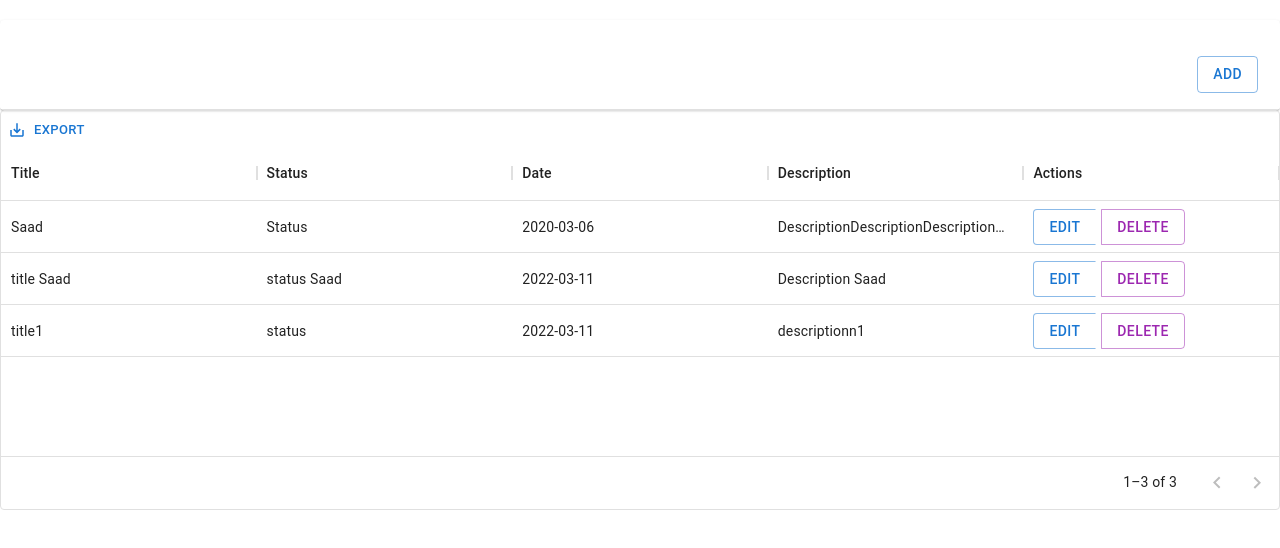
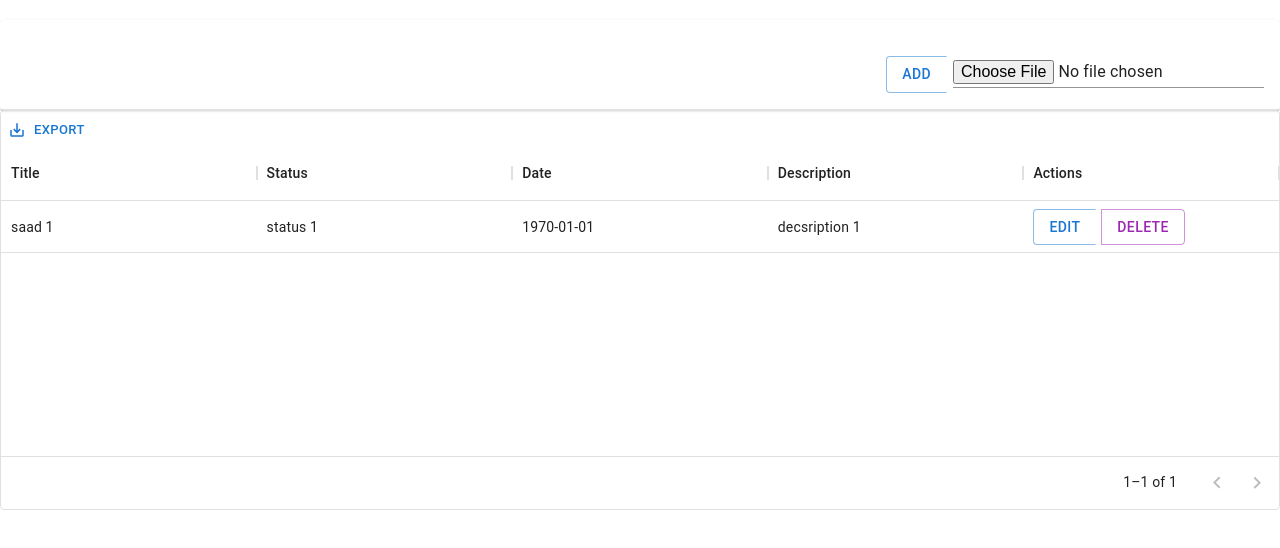
Before and after one commit to saadazghour/crud_agenda, a React (Create React App) app: page / in a window 1280 px wide. Shown: the top 548 px of the page. Built offline with nearby package versions, Linux system fonts and the light colour scheme; data requests are answered from the project's data file.

Commit message:
Add the IMPORT feature!

```diff
--- a/db.json
+++ b/db.json
@@ -1,36 +1,11 @@
 {
  "agenda": [
   {
-   "id": 1,
-   "date": "2022-03-11",
-   "description": "descriptionn1",
-   "status": "status",
-   "title": "title1"
-  },
-  {
-   "id": 2,
-   "date": "2022-03-11",
-   "description": "Description Saad",
-   "status": "status Saad",
-   "title": "title Saad"
-  },
-
-  {
-   "title": "Saad",
-   "status": "Status",
-   "date": "2020-03-06",
-   "description": "DescriptionDescriptionDescriptionDescription",
-   "id": 4
+   "title": "saad 1",
+   "status": "status 1",
+   "date": "1970-01-01",
+   "description": "decsription 1",
+   "id": 11
   }
- ],
- "comments": [
-  {
-   "id": 1,
-   "body": "some comment",
-   "postId": 1
-  }
- ],
- "profile": {
-  "name": "typicode"
- }
+ ]
 }
--- a/src/components/AddAgenda.js
+++ b/src/components/AddAgenda.js
@@ -69,7 +69,6 @@ export default function AddAgenda() {
    axios
     .post("http://localhost:3001/agenda", data)
     .then((res) => {
-     //  console.log("Data Registred!!", res.data);
      setIsSubmit(false);
 
      setValues({
@@ -84,7 +83,6 @@ export default function AddAgenda() {
      }, 1000);
     })
     .catch((err) => {
-     //  console.log(err.response);
      setErrors(err.response);
      setIsSubmit(false);
     });
--- a/src/components/EditAgenda.js
+++ b/src/components/EditAgenda.js
@@ -85,7 +85,6 @@ export default function EditAgenda() {
    axios
     .put(`http://localhost:3001/agenda/${id}`, data)
     .then((res) => {
-     //  console.log("Data Edited!!", res.data);
      setIsSubmit(false);
 
      setTimeout(() => {
@@ -93,7 +92,6 @@ export default function EditAgenda() {
      }, 1000);
     })
     .catch((err) => {
-     //  console.log(err.response);
      setErrors(err.response);
      setIsSubmit(false);
     });
--- a/src/components/ReadAgenda.js
+++ b/src/components/ReadAgenda.js
@@ -4,17 +4,21 @@ import {
  GridToolbarContainer,
  GridToolbarExport,
 } from "@mui/x-data-grid";
+
 import { styled } from "@mui/material/styles";
 import { makeStyles } from "@mui/styles";
 import { Link } from "react-router-dom";
 import Paper from "@mui/material/Paper";
 import Table from "@mui/material/Table";
 import Button from "@mui/material/Button";
+import Input from "@mui/material/Input";
 import ButtonGroup from "@mui/material/ButtonGroup";
 import TableRow from "@mui/material/TableRow";
 import TableCell, { tableCellClasses } from "@mui/material/TableCell";
 import TableHead from "@mui/material/TableHead";
 import TableContainer from "@mui/material/TableContainer";
+import moment from "moment";
+const XLSX = require("xlsx");
 
 const useStyles = makeStyles({
  table: {
@@ -35,9 +39,64 @@ const StyledTable = styled(TableCell)(({ theme }) => ({
 
 const axios = require("axios");
 
+const uniqueID = (params) => {
+ return Math.floor(Math.random() * 600);
+};
+
+const convertToJson = (data) => {
+ const arrOfObject = data.map((d) => ({
+  id: uniqueID(),
+  title: d[0],
+  status: d[1],
+  date: moment.utc(d[2]).format("YYYY-MM-DD"),
+  description: d[3],
+ }));
+
+ arrOfObject.map((item) => {
+  axios.post("http://localhost:3001/agenda", item);
+ });
+
+ return arrOfObject;
+};
+
 export default function ExportDefaultToolbar() {
  const [agendaData, setAgendaData] = useState([]);
  const classess = useStyles();
+
+ const handleImport = (event) => {
+  const file = event.target.files[0];
+
+  // Create intance of FileReader Object
+  //https://developer.mozilla.org/en-US/docs/Web/API/FileReader
+  const reader = new FileReader();
+
+  // Reading the contents of the specified Blob or File.
+  //developer.mozilla.org/en-US/docs/Web/API/FileReader/readAsBinaryString
+  reader.readAsBinaryString(file);
+
+  reader.onload = (event) => {
+   //Parse Data!
+   const binaryStr = event.target.result;
+   // Converted to workbook
+   const workbook = XLSX.read(binaryStr, {
+    type: "binary",
+    cellDates: true,
+   });
+   //Get first Sheet
+   const workSheetName = workbook.SheetNames[0];
+   const workSheet = workbook.Sheets[workSheetName];
+
+   //Convert Those Data!
+   const fileData = XLSX.utils.sheet_to_json(workSheet, {
+    header: 1,
+   });
+
+   // Removing heder
+   fileData.splice(0, 1);
+
+   setAgendaData(convertToJson(fileData));
+  };
+ };
 
  const renderEditButton = (params) => {
   return (
@@ -88,7 +147,7 @@ export default function ExportDefaultToolbar() {
   axios
    .get("http://localhost:3001/agenda")
    .then((res) => {
-    setAgendaData(res.data.reverse());
+    setAgendaData(res.data);
    })
    .catch((err) => {
     console.log(err.response);
@@ -128,6 +187,16 @@ export default function ExportDefaultToolbar() {
            Add
           </Button>
          </Link>
+
+         <label htmlFor="contained-button-file">
+          <Input
+           accept=".csv, application/vnd.openxmlformats-officedocument.spreadsheetml.sheet, application/vnd.ms-excel"
+           id="contained-button-file"
+           multiple
+           type="file"
+           onInput={handleImport}
+          />
+         </label>
         </ButtonGroup>
        </StyledTable>
       </TableRow>
```
